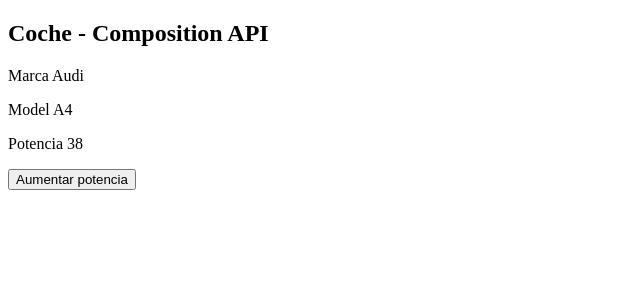
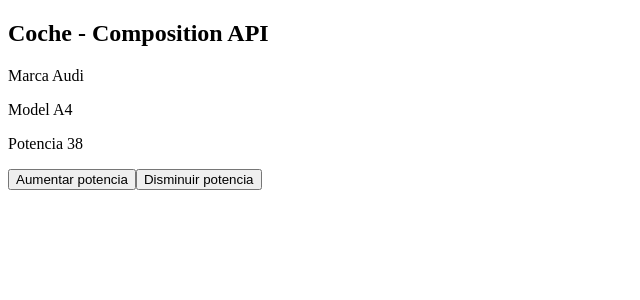
Before and after one commit to DrGarciaDev/vue3-js-basic, a Vue app: page / in a window 1280 px wide. Shown: the top 300 px of the page, without its empty margins (0-640 px from the left). Built offline with nearby package versions, Linux system fonts and the light colour scheme.

Commit message:
Video 20: pasando funciones con el custom event: emit

```diff
--- a/src/App.vue
+++ b/src/App.vue
@@ -1,6 +1,7 @@
 <template>
     <div>
-        <Car :power="power" :upPower="upPower" />
+        <!-- con : se mandan variables y/o funciones, con la @ se pueden mandar fucniones con el custom event emit -->
+        <Car :power="power" :upPower="upPower" @downPower="downPower" />
     </div>
 </template>
 
@@ -16,13 +17,19 @@
         let power = ref(38);
 
         const upPower = () => {
-            console.log('Aumentar power ...');
+            // console.log('Aumentar power ...');
             power.value ++;
+        }
+
+        const downPower = () => {
+            // console.log('Disminuir power ...');
+            power.value --;
         }
 
         return {
             power,
             upPower,
+            downPower,
         };
     },
 }
--- a/src/components/Car.vue
+++ b/src/components/Car.vue
@@ -5,6 +5,7 @@
         <p>Model {{ model }}</p>
         <p>Potencia {{ power }}</p>
         <button @click="upPower">Aumentar potencia</button>
+        <button @click="downPowerFn">Disminuir potencia</button>
     </div>
 </template>
 
@@ -18,15 +19,23 @@
         },
         upPower: Function,
     },
-    setup(props) {
+    emits: ['downPower'],
+    setup(props, context) {
         const brand = 'Audi';
         const model = "A4";
 
-        console.log(props);
+        // console.log(props);
+        // console.log(context);
+        // de esta manera se pueden recibir y utilizar funciones recibidas con el
+        // custom event emit
+        const downPowerFn = () => {
+            context.emit('downPower')
+        };
 
         return {
             brand,
             model,
+            downPowerFn,
         };
     },
 };
```
